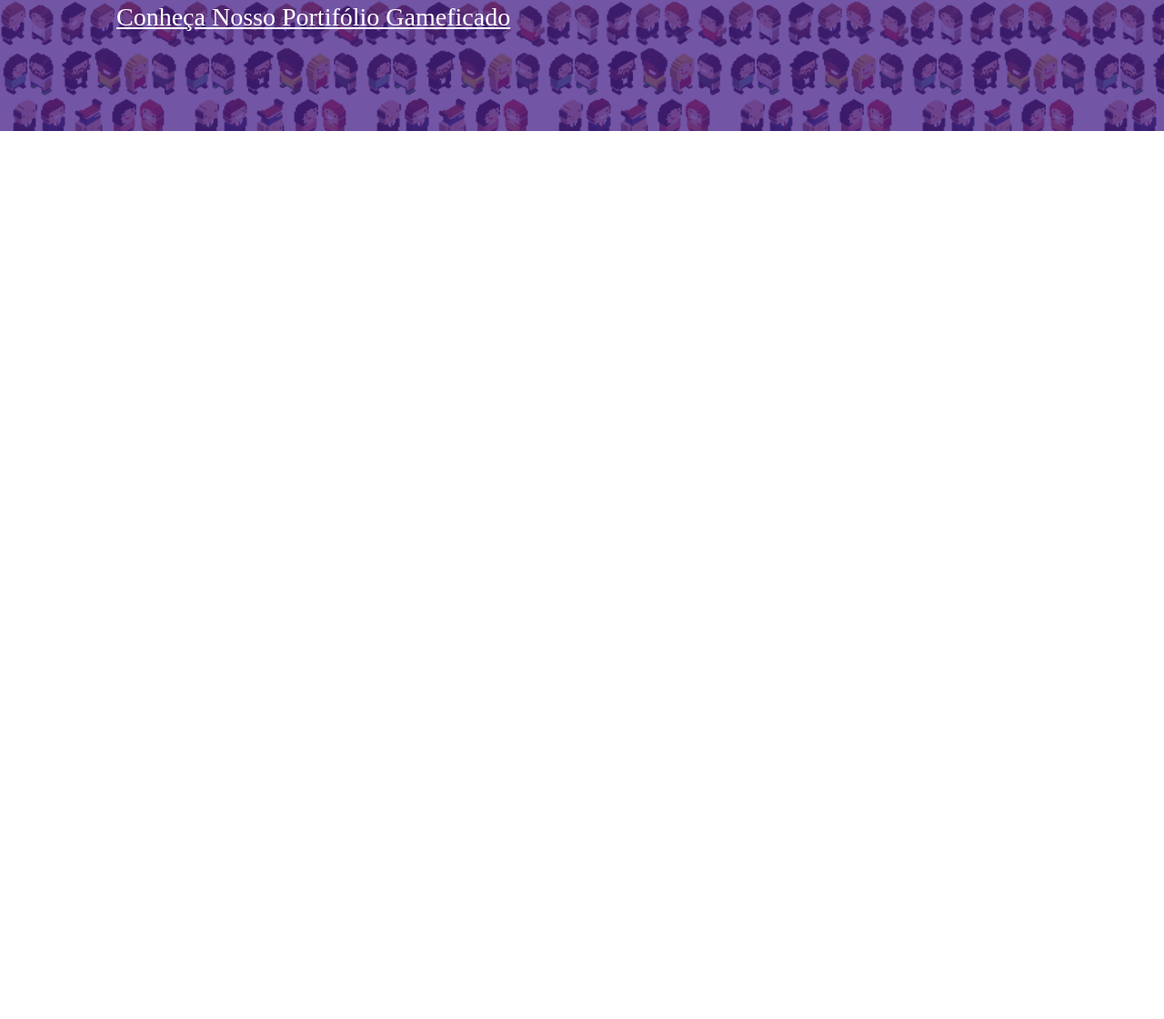
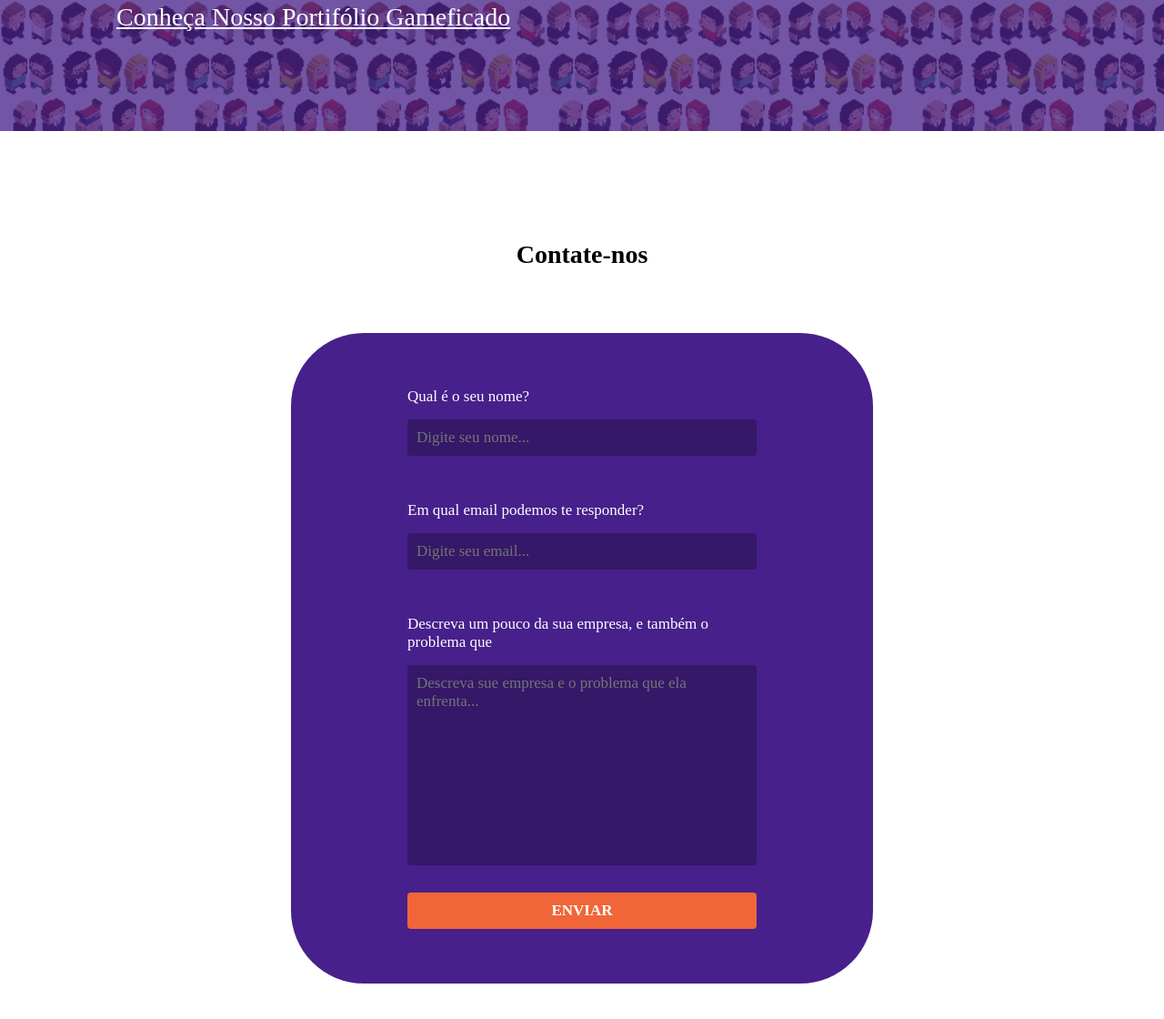
Before and after one commit to TinyTheTinyTinker/gameficaai, a plain HTML site: page index.html in a window 1280 px wide. Shown: the part 2428-3548 px from the top of the page at 91% size. Before the commit the page ends 2692 px from the top, so only its background shows below. Drawn offline with Linux system fonts and the light colour scheme; a web font is replaced by a local one.

Commit message:
feat: Formulário de Contato Adicionado

```diff
--- a/index.html
+++ b/index.html
@@ -67,6 +67,24 @@
   <a href="#">Conheça Nosso Portifólio Gameficado</a>
 </div>
   </section>
+  <section id="contato">
+    <h2> Contate-nos</h2>
+    <form action="">
+      <div class="campo">
+        <label for="campo-nome">Qual é o seu nome?</label>
+        <input type="text" id="campo-nome" placeholder="Digite seu nome...">
+      </div>
+      <div class="campo">
+        <label for="campo-email">Em qual email podemos te responder?</label>
+        <input type="email" name="" id="campo-email" placeholder="Digite seu email...">
+      </div>
+      <div class="campo-textarea">
+        <label for="campo-descricao"> Descreva um pouco da sua empresa, e também o problema que</label>
+        <textarea name="" id="campo-descricao" cols="30" rows="10" placeholder="Descreva sue empresa e o problema que ela enfrenta..."></textarea>
+      </div>
+      <button>Enviar</button>
+    </form>
+  </section>
 </body>
 
 </html>
--- a/style.css
+++ b/style.css
@@ -200,3 +200,100 @@ h2 {
 #portifolio a:hover {
     transform: scale(1.05);
 }
+
+#contato {
+    text-align: center;
+    padding-bottom: 100px;
+    margin-bottom: 100px;
+}
+
+#contato h2 {
+    margin-bottom: 70px;
+}
+
+#contato form {
+    width: 50%;
+    margin: 0 auto;
+    padding: 60px 0;
+    border-radius: 80px;
+    display: flex;
+    flex-direction: column;
+    align-items: center;
+    background-color: var(--roxo-gamefica);
+    color: white;
+    font-family: "Montserrat";
+
+}
+
+.campo {
+    width: 60%;
+    margin-bottom: 50px;
+    text-align: left;
+    display: flex;
+    flex-direction: column;
+    justify-content: space-between;
+
+}
+
+.campo-textarea {
+    width: 60%;
+    margin-bottom: 30px;
+    text-align: left;
+    display: flex;
+    flex-direction: column;
+    justify-content: space-between;
+}
+
+.campo input {
+    height: 40px;
+    color: white;
+    background-color: #351868;
+    border: none;
+    border-radius: 4px;
+    outline: none;
+    text-indent: 10px;
+    font-family: "Montserrat";
+    font-size: 17px;
+}
+
+.campo input:focus, .campo-textarea textarea:focus {
+    outline: 2px solid var(--laranja-gamefica);
+}
+
+
+
+#contato form label {
+    margin-bottom: 15px;
+    font-size: 17px;
+}
+
+.campo-textarea textarea {
+    color: white;
+    background-color:#351868;
+    border: none;
+    border-radius: 4px;
+    padding: 10px;
+    font-family: "Montserrat";
+    font-size: 17px;
+    outline: none;
+    resize: none;
+}
+
+#contato form button {
+    height: 40px;
+    width: 60%;
+    font-family: "Montserrat";
+    font-size: 17px;
+    font-weight: 600;
+    color: white;
+    background-color: var(--laranja-gamefica);
+    border: none;
+    border-radius: 4px;
+    text-transform: uppercase;
+    transition: background-color 500ms ease;
+}
+
+#contato form button:hover {
+    background-color: #ad4929;
+
+}
```
